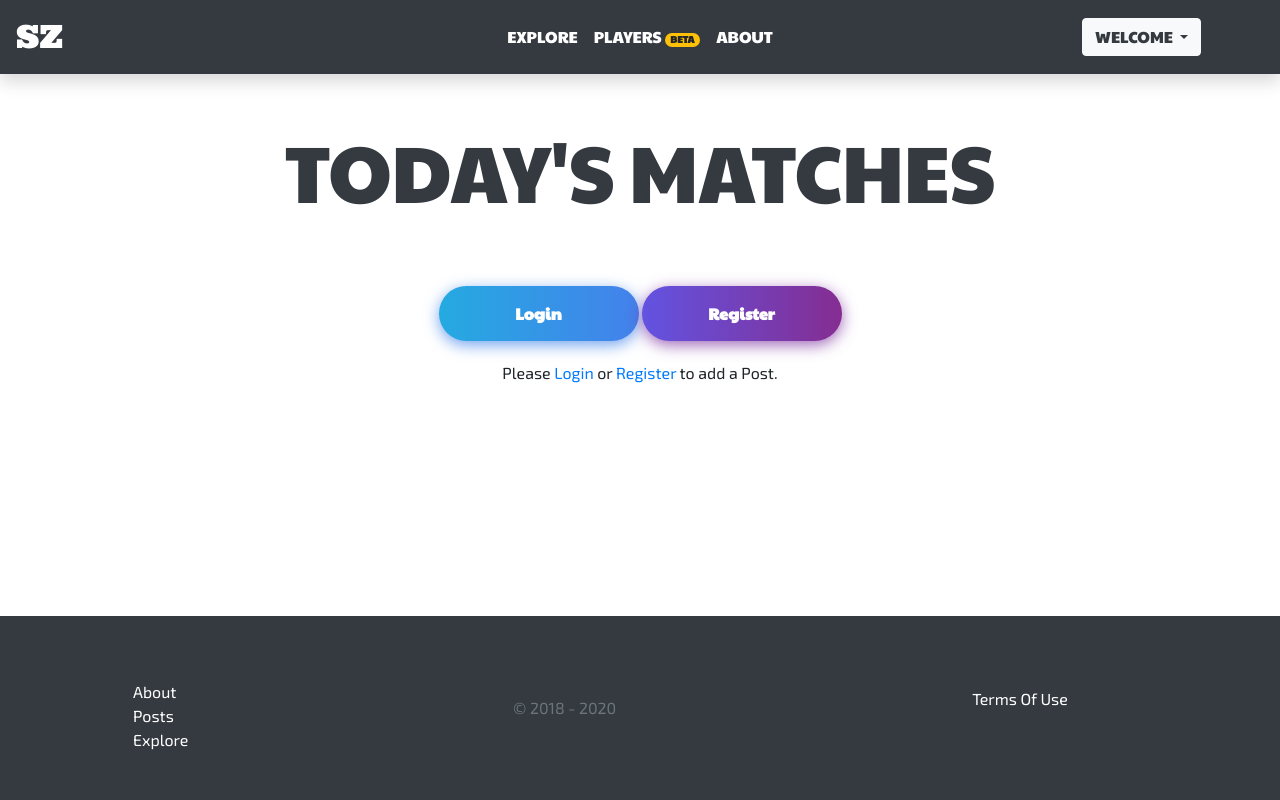
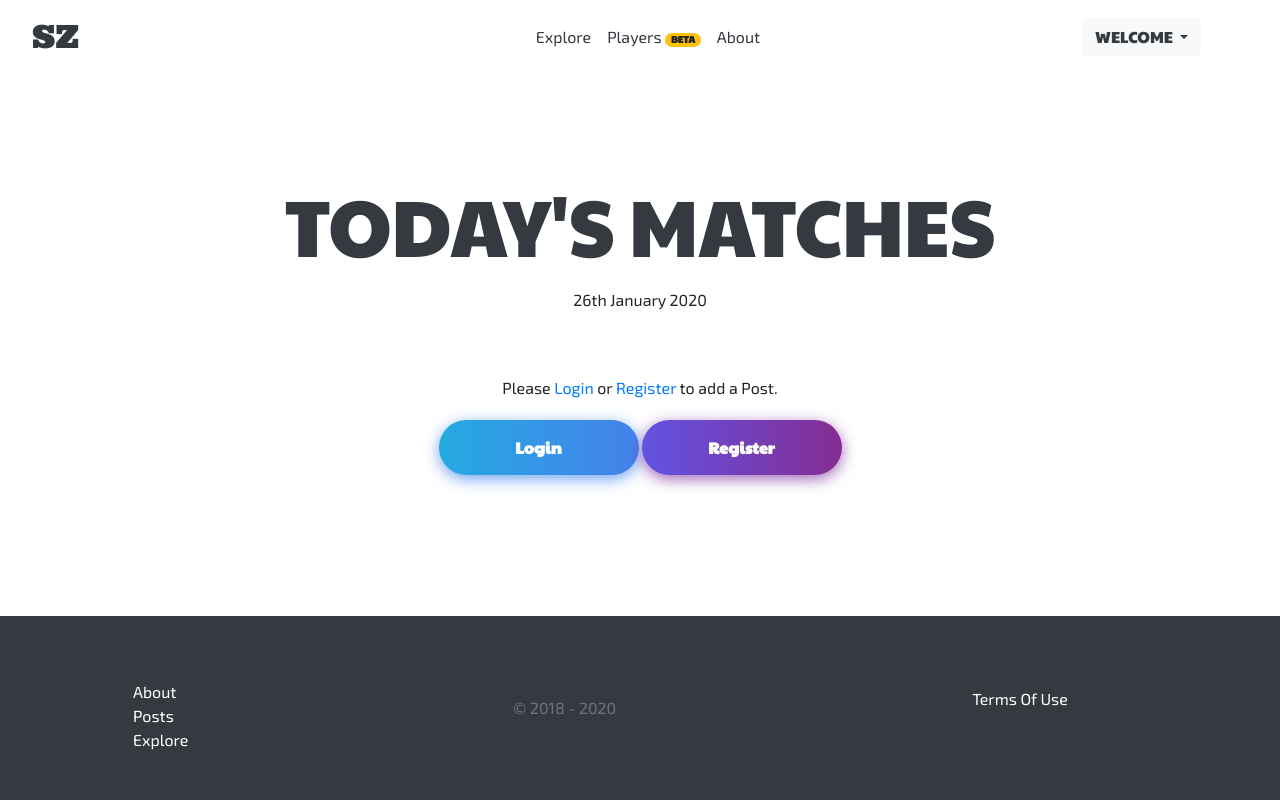
Before and after one commit to ramfattah/SoccerZone, a Django app: page /posts/ in a window 1280 px wide. Run offline with Django 3.2, Linux system fonts and the light colour scheme; data that the repository does not hold is empty; some libraries are stand-ins or nearby versions; some web fonts are replaced.

Commit message:
home page update

```diff
--- a/blog/templates/blog/first_home.html
+++ b/blog/templates/blog/first_home.html
@@ -203,10 +203,7 @@ background: linear-gradient(to right, #2C5364, #203A43, #0F2027); /* W3C, IE 10+
 </div> -->
 
 
-<!-- <div class="row justify-content-center">
-   <img src="{% static 'uefa.png' %}" class="ml-2" style="width: 50px; height: 50px;" alt="">
-  <img src="{% static 'epl.png' %}" class="ml-2" style="width: 50px; height: 50px;" alt="">
-</div> -->
+
 
 
 
--- a/blog/templates/blog/index.html
+++ b/blog/templates/blog/index.html
@@ -75,11 +82,11 @@
     <main>
 
       <nav
-        class=" shadow navbar bg-dark text-uppercase navbar-expand-md bg-faded justify-content-center"
+        class="navbar bg-transparent navbar-expand-md justify-content-center"
 
       >
-      <a href="{% url 'home-page' %}" class="navbar-brand d-flex text-white w-50 mr-auto"
-      style="font-size: xx-large;">SZ</a
+      <a href="{% url 'home-page' %}" class="navbar-brand d-flex text-dark ml-3 w-50 mr-auto"
+      style="font-size: 4vh;">SZ</a
     >
         <button
           class="navbar-toggler text-white"
@@ -87,26 +94,24 @@
           data-toggle="collapse"
           data-target="#collapsingNavbar3"
         >
-          <span class="navbar-toggler-icon"><i class="fas fa-bars"></i></span>
+          <span class="navbar-toggler-icon"><i class="fas fa-bars text-dark"></i></span>
         </button>
         <div class="navbar-collapse collapse w-100" id="collapsingNavbar3">
-          <ul class="navbar-nav w-100 justify-content-center">
-            <li class="nav-item">
-              <a class="nav-link text-white" href="{% url 'posts' %}">EXPLORE</a>
+          <ul class="navbar-nav w-100 justify-content-center about-text">
+            <li class="hover-li nav-item">
+              <a class="nav-link text-dark hover-line" href="{% url 'posts' %}">Explore</a>
             </li>
-                    <li class="nav-item">
-                      <div class="">
-                        <a class="nav-link text-white" href="{% url 'index-home'%}">
+                    <li class="hover-li nav-item">
+                        <a class="nav-link text-dark hover-line" href="{% url 'index-home'%}">
                           Players
                           <small><span class="badge badge-pill badge-warning">BETA</span></small>
 
                         </a>
 
-                      </div>
                     </li>
 
             <li class="nav-item">
-              <a class="nav-link text-white" href="{% url 'blog-about' %}">About</a>
+              <a class="hover-li nav-link text-dark hover-line" href="{% url 'blog-about' %}">About</a>
             </li>
           </ul>
           <ul class="nav navbar-nav ml-auto w-100 justify-content-end">
--- a/blog/templates/blog/posts.html
+++ b/blog/templates/blog/posts.html
@@ -3,7 +3,12 @@
 
 
 <style>
-  .matche-cards{
+
+.posts{
+  margin-top: 8%;
+}
+
+  .match-cards{
     margin-left: 1%;
     margin-right: 1%;
   }
@@ -133,14 +138,14 @@
 
 
 
-<main role="main " class="">
+<main role="main " class="posts">
 
   <div class="color-2 mt-5">
 
     <h1 class=" text-dark text-uppercase text-center mb-3" style="font-size: 10vh;">today's Matches
-
-  </h1>
-    <div class="matche-cards d-flex overflow-auto scrolling" id="style-1">
+    </h1>
+     <p class="text-center about-text">{% now "jS F Y" %}</p>
+    <div class="match-cards d-flex overflow-auto scrolling" id="style-1">
       {% for b in sb|slice:'20'%}
       <div class="row mt-5">
         <div class="content_img mr-4">
@@ -181,14 +186,13 @@
   {% else %}
 
     <div class="container mt-4">
-
-      <div class="button-group text-center mt-5">
+      <p class="text-center mt-3 about-text mt-5">Please
+        <a href="{% url 'login' %}">Login</a>
+        or <a href="{% url 'register' %}">Register</a>    to add a Post.</p>
+      <div class="button-group text-center ">
         <button class="btn-sm mt-1 mb-1 btn-hover color-9 text-white mx-auto"><a class="text-white" href="{% url 'login'%}">Login</a></button>
         <button class="btn-sm mt-1 mb-1 btn-hover color-7 text-white mx-auto"><a class="text-white" href="{% url 'register' %}">Register</a></button>
     </div>
-    <p class="text-center mt-3 about-text">Please
-      <a href="{% url 'login' %}">Login</a>
-      or <a href="{% url 'register' %}">Register</a>    to add a Post.</p>
     </div>
   {% endif %}
 
```
Also changed, not shown: other parts of blog/templates/blog/index.html (+7 -0 lines), users/templates/users/login.html (+3 -8 lines), users/templates/users/logout.html (+1 -7 lines), users/templates/users/register.html (+0 -9 lines).
